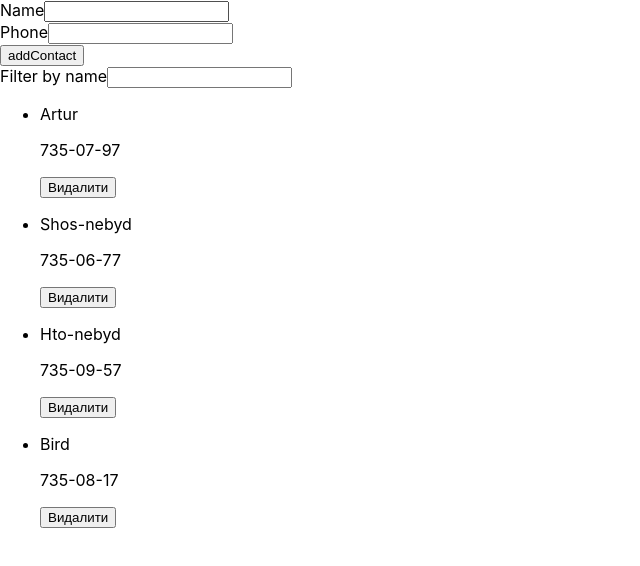
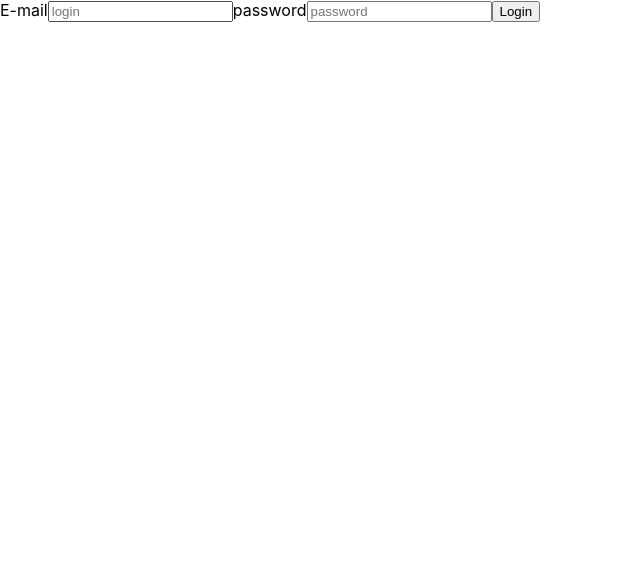
Before and after one commit to IronHedgehog/reactLessons, a React (Create React App) app: page / in a window 1280 px wide. Shown: the top 566 px of the page, without its empty margins (0-640 px from the left). Built offline with nearby package versions, Linux system fonts and the light colour scheme.

Commit message:
uncontroll

```diff
--- a/src/App.js
+++ b/src/App.js
@@ -1,74 +1,30 @@
 import React, { Component } from "react";
-import Filter from "./components/filter/Filter";
-import Form from "./components/form/Form";
-import Numberlist from "./components/numberlist/Numberlist";
-
+// ПРИКЛАД НЕКОНТРОЛЬОВАНОЇ ФОРМИ
 export default class App extends Component {
-  state = {
-    phones: [
-      { id: 1, name: "Artur", phone: "735-07-97" },
-      { id: 2, name: "Shos-nebyd", phone: "735-06-77" },
-      { id: 3, name: "Hto-nebyd", phone: "735-09-57" },
-      { id: 4, name: "Bird", phone: "735-08-17" },
-    ],
-    filter: "",
+  onSubmitForm = (e) => {
+    e.preventDefault();
+    const form = e.currentTarget;
+    const login = form.elements.login.value;
+    const password = form.elements.password.value;
+    this.props.onSubmit({ login, password });
+    form.reset();
   };
-
-  plusContact = (contact) => {
-    if (
-      this.state.phones.find(
-        (phone) => phone.name.toLowerCase() === contact.name.toLowerCase()
-      )
-    ) {
-      alert("Такий контакт вже є");
-    } else {
-      this.setState((prev) => ({
-        phones: [...prev.phones, contact],
-      }));
-    }
-  };
-
-  plusFilter = (e) => {
-    const { value } = e.target;
-    this.setState({ filter: value });
-    // ПРЯМЕ ОНОВЛЕННЯ СТЕЙТУ === ТАК РОБИТИ НІКОЛИ НЕ МОЖНА
-    // this.state.filter = "PETRO";
-  };
-
-  filterByName = () => {
-    const { phones, filter } = this.state;
-    const filerPhones = phones.filter((phone) => {
-      return phone.name.toLowerCase().includes(filter.toLowerCase());
-    });
-    return filerPhones;
-  };
-
-  deletePhone = (id) => {
-    // this.setState((prev) => ({
-    //  phones: prev.phones.filter((item) => item.id !== id);
-    // }));
-    this.setState((prevState) => ({
-      phones: prevState.phones.filter((item) => item.id !== id),
-    }));
-  };
-
   render() {
-    // const phones = [
-    //   { id: 1, name: "Artur", phone: "735-07-97" },
-    //   { id: 2, name: "Shos-nebyd", phone: "735-06-77" },
-    //   { id: 3, name: "Hto-nebyd", phone: "735-09-57" },
-    //   { id: 4, name: "Bird", phone: "735-08-17" },
-    // ];
-    // PROPS READ ONLY
-    // const { phones } = this.state;
-    const { plusContact, plusFilter, filterByName, deletePhone } = this;
-    const filterElements = filterByName();
+    const { onSubmitForm } = this;
     return (
-      <>
-        <Form plusContact={plusContact} />
-        <Filter plusFilter={plusFilter} />
-        <Numberlist data={filterElements} deletePhone={deletePhone} />
-      </>
+      <form onSubmit={onSubmitForm}>
+        <label>
+          E-mail
+          <input type="text" name="login" placeholder="login" />
+        </label>
+        <label>
+          password
+          <input type="password" name="password" placeholder="password" />
+        </label>
+        <button type="submit">Login</button>
+      </form>
     );
   }
 }
+
+// onSubmit, onInput
--- a/src/components/filter/Filter.jsx
+++ /dev/null
@@ -1,21 +0,0 @@
-import React from "react";
-
-const Filter = ({ plusFilter }) => {
-  return (
-    <label>
-      <span>Filter by name</span>
-      <input
-        type="text"
-        name="name"
-        // value={}
-        onChange={plusFilter}
-        pattern="^[a-zA-Zа-яА-Я]+(([' -][a-zA-Zа-яА-Я ])?[a-zA-Zа-яА-Я]*)*$"
-        title="Name may contain only letters, apostrophe, dash and spaces. For example Adrian, Jacob Mercer, Charles de Batz de Castelmore d'Artagnan"
-        required
-        autoComplete="off"
-      />
-    </label>
-  );
-};
-
-export default Filter;
--- a/src/components/form/Form.jsx
+++ /dev/null
@@ -1,68 +0,0 @@
-import { Component } from "react";
-// const { uuidv4 } = require("uuidv4");
-
-class Form extends Component {
-  state = {
-    name: "",
-    phone: "",
-  };
-
-  onChange = (e) => {
-    const { name, value } = e.target;
-    this.setState({
-      [name]: value,
-    });
-  };
-
-  onSubmit = (e) => {
-    e.preventDefault();
-    const contact = { ...this.state, id: 5 };
-    this.props.plusContact(contact);
-    this.setState({
-      name: "",
-      phone: "",
-    });
-
-    // Form.reset();
-  };
-
-  render() {
-    const { name, phone } = this.state;
-    const { onChange, onSubmit } = this;
-    return (
-      <form onSubmit={onSubmit}>
-        <label>
-          <span>Name</span>
-          <input
-            type="text"
-            name="name"
-            value={name}
-            onChange={onChange}
-            pattern="^[a-zA-Zа-яА-Я]+(([' -][a-zA-Zа-яА-Я ])?[a-zA-Zа-яА-Я]*)*$"
-            title="Name may contain only letters, apostrophe, dash and spaces. For example Adrian, Jacob Mercer, Charles de Batz de Castelmore d'Artagnan"
-            required
-            autoComplete="off"
-          />
-        </label>
-        <br />
-        <label>
-          <span>Phone</span>
-          <input
-            type="tel"
-            name="phone"
-            value={phone}
-            onChange={onChange}
-            pattern="\+?\d{1,4}?[-.\s]?\(?\d{1,3}?\)?[-.\s]?\d{1,4}[-.\s]?\d{1,4}[-.\s]?\d{1,9}"
-            title="Phone number must be digits and can contain spaces, dashes, parentheses and can start with +"
-            required
-            autoComplete="off"
-          />
-        </label>
-        <br />
-        <button type="submit">addContact</button>
-      </form>
-    );
-  }
-}
-
-export default Form;
--- a/src/components/numberlist/Numberlist.jsx
+++ /dev/null
@@ -1,24 +0,0 @@
-import React from "react";
-import Numberlistitem from "./numberlistItem/Numberlistitem";
-
-const Numberlist = ({ data, deletePhone }) => {
-  return (
-    <ul>
-      {data.map(({ id, name, phone }) => {
-        return (
-          <Numberlistitem
-            key={id}
-            name={name}
-            number={phone}
-            deletePhone={deletePhone}
-            id={id}
-          />
-        );
-      })}
-    </ul>
-  );
-};
-
-export default Numberlist;
-
-// rafce
--- a/src/components/numberlist/numberlistItem/Numberlistitem.jsx
+++ /dev/null
@@ -1,16 +0,0 @@
-import React from "react";
-
-const Numberlistitem = ({ name, number, deletePhone, id }) => {
-  console.log(number);
-  return (
-    <li>
-      <p>{name}</p>
-      <p>{number}</p>
-      <button type="button" onClick={(e) => deletePhone(id)}>
-        Видалити
-      </button>
-    </li>
-  );
-};
-
-export default Numberlistitem;
--- a/src/index.js
+++ b/src/index.js
@@ -1,11 +1,11 @@
 import React from "react";
 import ReactDOM from "react-dom/client";
+import App from "./App";
 import "./index.css";
-import App from "./App";
 
 const root = ReactDOM.createRoot(document.getElementById("root"));
 root.render(
   <React.StrictMode>
-    <App />
+    <App onSubmit={(values) => console.log(values)} />
   </React.StrictMode>
 );
```
Also changed, not shown: public/index.html (+28 -0 lines), src/components/form/form.module.css (deleted), src/components/numberlist/numberlist.module.css (deleted), src/components/numberlist/numberlistItem/Numberlistitem.module.css (deleted).
